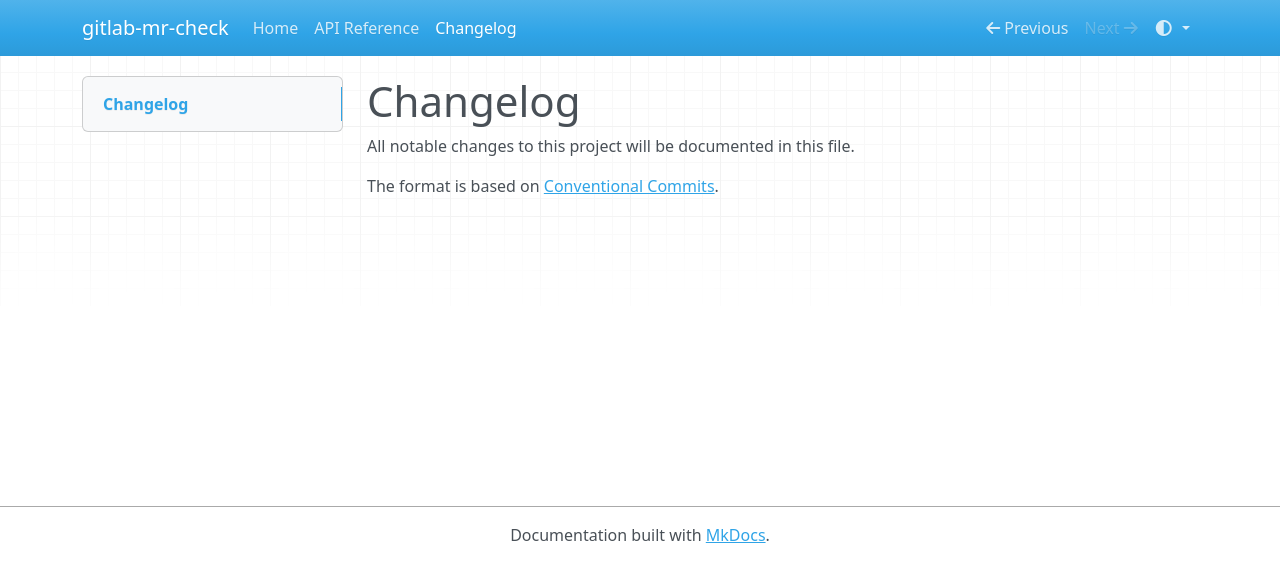
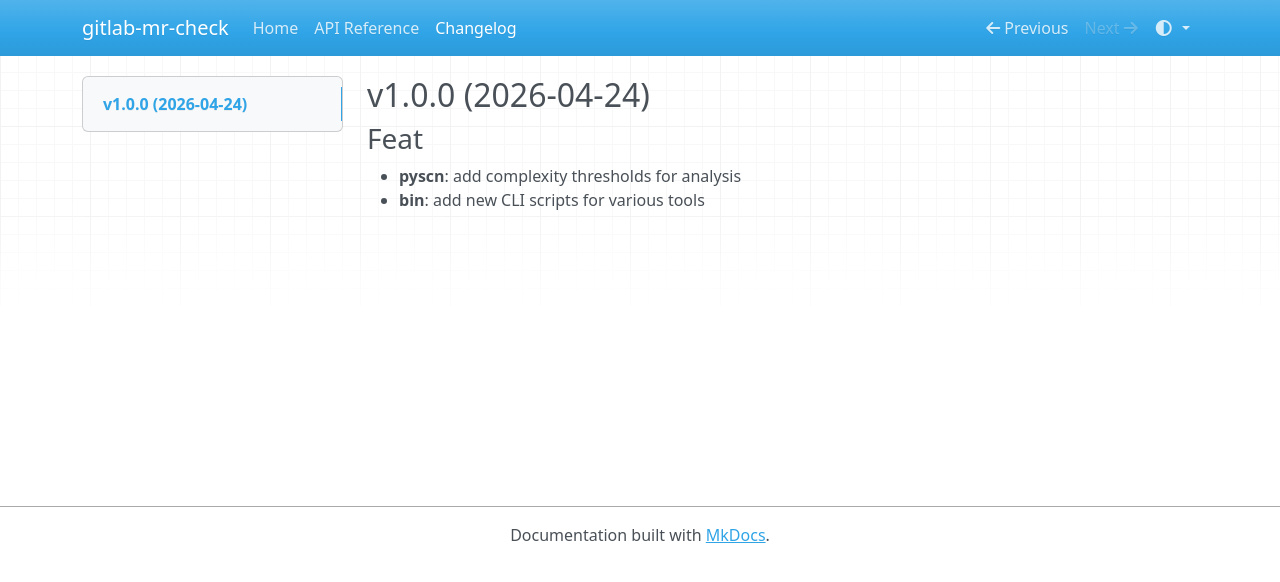
Before and after one commit to schubergphilis/gitlab-mr-check, an MkDocs documentation site: the page built from docs/changelog.md, in a window 1280 px wide. Shown: the top 582 px of the page. Built offline with MkDocs 1.6.1, drawn with Linux system fonts in a browser that asks for light colours; nearby versions of some CDN libraries.

Commit message:
docs: update changelog

```diff
--- a/docs/changelog.md
+++ b/docs/changelog.md
@@ -1,5 +1,6 @@
-# Changelog
+## v1.0.0 (2026-04-24)
 
-All notable changes to this project will be documented in this file.
+### Feat
 
-The format is based on [Conventional Commits](https://www.conventionalcommits.org/).
+- **pyscn**: add complexity thresholds for analysis
+- **bin**: add new CLI scripts for various tools
```
